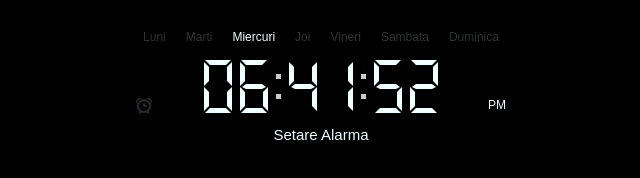
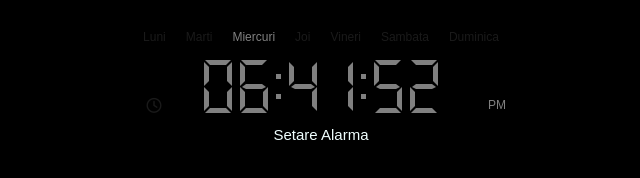
Before and after one commit to adrianf223/Desora, a website: page desora.ro/index.html in a window 1280 px wide. Shown: the whole page, without its empty margins (319-959 px from the left). Drawn offline with nearby package versions, Linux system fonts and the light colour scheme.

Commit message:
removed  img added fontawesome

```diff
--- a/appserver.js
+++ b/appserver.js
@@ -35,6 +35,7 @@ appServer.listen(port, function() {
 });
 
 appServer.use(express.static('node_modules/jquery/dist/'));
+appServer.use(express.static('node_modules/font-awesome/'));
 appServer.use(express.static('node_modules/moment/min/'));
 appServer.use(express.static(path.join(application_root,'desora.ro')));
 
--- a/desora.ro/css/style.css
+++ b/desora.ro/css/style.css
@@ -42,6 +42,8 @@ aside {
     padding: 40px 20px 20px;
     height: 54px;
     zoom: 1;
+    background-color: black;
+    color: gray;
 }
 
 @media screen and (max-width: 420){
@@ -50,36 +52,82 @@ aside {
     }
 }
 
+/* The dots */
+#ceas .cifre div span {
+    background-color: gray;
+    border-color: gray;
+}
+
+#ceas .cifre div.douapuncte {
+    width: 5px;
+}
+
+#ceas .cifre div.douapuncte:before,
+#ceas .cifre div.douapuncte:after {
+    width: 5px;
+    height: 5px;
+    content: '';
+    position: absolute;
+    left: 0;
+    top: 14px;
+    background-color:gray;
+}
+
+#ceas .cifre div.douapuncte:after {
+    top: 34px;
+}
+
+
+/*  Alarma */
+#ceas .alarma {
+    width: 16px;
+    height: 16px;
+    bottom: 20px;
+    /* background: url('../img/alarm_light.jpg'); */
+    /* background: url('../img/alarm_dark.jpg');     */
+    position: absolute;
+    opacity: 0.2;
+    left: 30px;
+}
+
+#ceas .alarma.active {
+    opacity: 1;
+}
 
 
 /*-------------------------
-	Dark color theme
+	Weekdays
 --------------------------*/
 
-#ceas.dark {
-    background-color: black;
-    color: azure;
-}
-
-/*
-#clock.dark:after{
-	box-shadow:0 4px 10px rgba(0,0,0,0.3);
-}
-*/
-
-#ceas.dark .cifre div span {
-    background-color: azure;
-    border-color: azure;
-}
-
-#ceas.dark .alarma {
-    background: url('../img/alarm_dark.jpg');
+#ceas .zile {
+    font-size: 12px;
+    position: absolute;
+    width: 100%;
+    top: 10px;
+    left: 0;
+    text-align: center;
 }
 
 
-#ceas.dark .cifre div.dots:before,
-#ceas.dark .cifre div.dots:after {
-    background-color: #cacaca;
+#ceas .zile span {
+    opacity: 0.2;
+    padding: 0 10px;
+}
+
+#ceas .zile span.active {
+    opacity: 1;
+}
+
+
+/*-------------------------
+		AM/PM
+--------------------------*/
+
+#ceas .zinoapte {
+    position: absolute;
+    bottom: 20px;
+    right: 20px;
+    font-size: 12px;
 }
 
 
@@ -110,134 +158,134 @@ aside {
     border: 5px solid transparent;
 }
 
-#ceas .cifre .d1 {
+#ceas .cifre .segment1 {
     height: 5px;
     width: 16px;
     top: 0;
     left: 6px;
 }
 
-#ceas .cifre .d1:before {
+#ceas .cifre .segment1:before {
     border-width: 0 5px 5px 0;
     border-right-color: inherit;
     left: -5px;
 }
 
-#ceas .cifre .d1:after {
+#ceas .cifre .segment1:after {
     border-width: 0 0 5px 5px;
     border-left-color: inherit;
     right: -5px;
 }
 
-#ceas .cifre .d2 {
+#ceas .cifre .segment2 {
     height: 5px;
     width: 16px;
     top: 24px;
     left: 6px;
 }
 
-#ceas .cifre .d2:before {
+#ceas .cifre .segment2:before {
     border-width: 3px 4px 2px;
     border-right-color: inherit;
     left: -8px;
 }
 
-#ceas .cifre .d2:after {
+#ceas .cifre .segment2:after {
     border-width: 3px 4px 2px;
     border-left-color: inherit;
     right: -8px;
 }
 
-#ceas .cifre .d3 {
+#ceas .cifre .segment3 {
     height: 5px;
     width: 16px;
     top: 48px;
     left: 6px;
 }
 
-#ceas .cifre .d3:before {
+#ceas .cifre .segment3:before {
     border-width: 5px 5px 0 0;
     border-right-color: inherit;
     left: -5px;
 }
 
-#ceas .cifre .d3:after {
+#ceas .cifre .segment3:after {
     border-width: 5px 0 0 5px;
     border-left-color: inherit;
     right: -5px;
 }
 
-#ceas .cifre .d4 {
+#ceas .cifre .segment4 {
     width: 5px;
     height: 14px;
     top: 7px;
     left: 0;
 }
 
-#ceas .cifre .d4:before {
+#ceas .cifre .segment4:before {
     border-width: 0 5px 5px 0;
     border-bottom-color: inherit;
     top: -5px;
 }
 
-#ceas .cifre .d4:after {
+#ceas .cifre .segment4:after {
     border-width: 0 0 5px 5px;
     border-left-color: inherit;
     bottom: -5px;
 }
 
-#ceas .cifre .d5 {
+#ceas .cifre .segment5 {
     width: 5px;
     height: 14px;
     top: 7px;
     right: 0;
 }
 
-#ceas .cifre .d5:before {
+#ceas .cifre .segment5:before {
     border-width: 0 0 5px 5px;
     border-bottom-color: inherit;
     top: -5px;
 }
 
-#ceas .cifre .d5:after {
+#ceas .cifre .segment5:after {
     border-width: 5px 0 0 5px;
     border-top-color: inherit;
     bottom: -5px;
 }
 
-#ceas .cifre .d6 {
+#ceas .cifre .segment6 {
     width: 5px;
     height: 14px;
     top: 32px;
     left: 0;
 }
 
-#ceas .cifre .d6:before {
+#ceas .cifre .segment6:before {
     border-width: 0 5px 5px 0;
     border-bottom-color: inherit;
     top: -5px;
 }
 
-#ceas .cifre .d6:after {
+#ceas .cifre .segment6:after {
     border-width: 0 0 5px 5px;
     border-left-color: inherit;
     bottom: -5px;
 }
 
-#ceas .cifre .d7 {
+#ceas .cifre .segment7 {
     width: 5px;
     height: 14px;
     top: 32px;
     right: 0;
 }
 
-#ceas .cifre .d7:before {
+#ceas .cifre .segment7:before {
     border-width: 0 0 5px 5px;
     border-bottom-color: inherit;
     top: -5px;
 }
 
-#ceas .cifre .d7:after {
+#ceas .cifre .segment7:after {
     border-width: 5px 0 0 5px;
     border-top-color: inherit;
     bottom: -5px;
@@ -246,182 +294,112 @@ aside {
 
 /* 1 */
 
-#ceas .cifre div.one .d5,
-#ceas .cifre div.one .d7 {
+#ceas .cifre div.unu .segment5,
+#ceas .cifre div.unu .segment7 {
     opacity: 1;
 }
 
 /* 2 */
 
-#ceas .cifre div.two .d1,
-#ceas .cifre div.two .d5,
-#ceas .cifre div.two .d2,
-#ceas .cifre div.two .d6,
-#ceas .cifre div.two .d3 {
+#ceas .cifre div.doi .segment1,
+#ceas .cifre div.doi .segment5,
+#ceas .cifre div.doi .segment2,
+#ceas .cifre div.doi .segment6,
+#ceas .cifre div.doi .segment3 {
     opacity: 1;
 }
 
 /* 3 */
 
-#ceas .cifre div.three .d1,
-#ceas .cifre div.three .d5,
-#ceas .cifre div.three .d2,
-#ceas .cifre div.three .d7,
-#ceas .cifre div.three .d3 {
+#ceas .cifre div.trei .segment1,
+#ceas .cifre div.trei .segment5,
+#ceas .cifre div.trei .segment2,
+#ceas .cifre div.trei .segment7,
+#ceas .cifre div.trei .segment3 {
     opacity: 1;
 }
 
 /* 4 */
 
-#ceas .cifre div.four .d5,
-#ceas .cifre div.four .d2,
-#ceas .cifre div.four .d4,
-#ceas .cifre div.four .d7 {
+#ceas .cifre div.patru .segment5,
+#ceas .cifre div.patru .segment2,
+#ceas .cifre div.patru .segment4,
+#ceas .cifre div.patru .segment7 {
     opacity: 1;
 }
 
 /* 5 */
 
-#ceas .cifre div.five .d1,
-#ceas .cifre div.five .d2,
-#ceas .cifre div.five .d4,
-#ceas .cifre div.five .d3,
-#ceas .cifre div.five .d7 {
+#ceas .cifre div.cinci .segment1,
+#ceas .cifre div.cinci .segment2,
+#ceas .cifre div.cinci .segment4,
+#ceas .cifre div.cinci .segment3,
+#ceas .cifre div.cinci .segment7 {
     opacity: 1;
 }
 
 /* 6 */
 
-#ceas .cifre div.six .d1,
-#ceas .cifre div.six .d2,
-#ceas .cifre div.six .d4,
-#ceas .cifre div.six .d3,
-#ceas .cifre div.six .d6,
-#ceas .cifre div.six .d7 {
+#ceas .cifre div.sase .segment1,
+#ceas .cifre div.sase .segment2,
+#ceas .cifre div.sase .segment4,
+#ceas .cifre div.sase .segment3,
+#ceas .cifre div.sase .segment6,
+#ceas .cifre div.sase .segment7 {
     opacity: 1;
 }
 
 
 /* 7 */
 
-#ceas .cifre div.seven .d1,
-#ceas .cifre div.seven .d5,
-#ceas .cifre div.seven .d7 {
+#ceas .cifre div.sapte .segment1,
+#ceas .cifre div.sapte .segment5,
+#ceas .cifre div.sapte .segment7 {
     opacity: 1;
 }
 
 /* 8 */
 
-#ceas .cifre div.eight .d1,
-#ceas .cifre div.eight .d2,
-#ceas .cifre div.eight .d3,
-#ceas .cifre div.eight .d4,
-#ceas .cifre div.eight .d5,
-#ceas .cifre div.eight .d6,
-#ceas .cifre div.eight .d7 {
+#ceas .cifre div.opt .segment1,
+#ceas .cifre div.opt .segment2,
+#ceas .cifre div.opt .segment3,
+#ceas .cifre div.opt .segment4,
+#ceas .cifre div.opt .segment5,
+#ceas .cifre div.opt .segment6,
+#ceas .cifre div.opt .segment7 {
     opacity: 1;
 }
 
 /* 9 */
 
-#ceas .cifre div.nine .d1,
-#ceas .cifre div.nine .d2,
-#ceas .cifre div.nine .d3,
-#ceas .cifre div.nine .d4,
-#ceas .cifre div.nine .d5,
-#ceas .cifre div.nine .d7 {
+#ceas .cifre div.noua .segment1,
+#ceas .cifre div.noua .segment2,
+#ceas .cifre div.noua .segment3,
+#ceas .cifre div.noua .segment4,
+#ceas .cifre div.noua .segment5,
+#ceas .cifre div.noua .segment7 {
     opacity: 1;
 }
 
 /* 0 */
 
-#ceas .cifre div.zero .d1,
-#ceas .cifre div.zero .d3,
-#ceas .cifre div.zero .d4,
-#ceas .cifre div.zero .d5,
-#ceas .cifre div.zero .d6,
-#ceas .cifre div.zero .d7 {
+#ceas .cifre div.zero .segment1,
+#ceas .cifre div.zero .segment3,
+#ceas .cifre div.zero .segment4,
+#ceas .cifre div.zero .segment5,
+#ceas .cifre div.zero .segment6,
+#ceas .cifre div.zero .segment7 {
     opacity: 1;
 }
 
 
-/* The dots */
-
-#ceas .cifre div.dots {
-    width: 5px;
-}
-
-#ceas .cifre div.dots:before,
-#ceas .cifre div.dots:after {
-    width: 5px;
-    height: 5px;
-    content: '';
-    position: absolute;
-    left: 0;
-    top: 14px;
-}
-
-#ceas .cifre div.dots:after {
-    top: 34px;
-}
-
-
-/*  Alarma */
-#ceas .alarma {
-    width: 16px;
-    height: 16px;
-    bottom: 20px;
-    background: url('../img/alarm_light.jpg');
-    position: absolute;
-    opacity: 0.2;
-}
-
-#ceas .alarma.active {
-    opacity: 1;
-}
-
-
-/*-------------------------
-	Weekdays
---------------------------*/
-
-#ceas .weekdays {
-    font-size: 12px;
-    position: absolute;
-    width: 100%;
-    top: 10px;
-    left: 0;
-    text-align: center;
-}
-
-
-#ceas .weekdays span {
-    opacity: 0.2;
-    padding: 0 10px;
-}
-
-#ceas .weekdays span.active {
-    opacity: 1;
-}
-
-
-/*-------------------------
-		AM/PM
---------------------------*/
-
-#ceas .zinoapte {
-    position: absolute;
-    bottom: 20px;
-    right: 20px;
-    font-size: 12px;
-}
 
 
 /*-------------------------
 		Button
 --------------------------*/
 
-.button-holder {
+.pozitie-butoane {
     text-align: center;
     vertical-align: middle;
     margin-top: 10px;
@@ -429,18 +407,14 @@ aside {
 
 a.buton {
     background-color: orangered;
-
     border: 1px solid orangered;
     border-radius: 2px;
-
     box-shadow: 0 2px 2px #ccc;
-
     color: #fff;
     text-decoration: none !important;
     padding: 15px 20px;
     display: inline-block;
     cursor: pointer;
-
     position: relative;
     z-index: 1;
 }
@@ -449,7 +423,7 @@ a.buton {
     opacity: 0.9;
 } */
 
-.alarm-button {
+.buton-setare {
     display: hidden;
     color: azure;
     margin-top: 5px;
@@ -460,7 +434,7 @@ a.buton {
     cursor: pointer;
 }
 
-a:hover + .alarm-button, .alarm-button:hover{
+a:hover + .buton-setare, .buton-setare:hover{
     position: relative;
     color: white;
     background-color: orangered;
@@ -482,7 +456,7 @@ a:hover + .alarm-button, .alarm-button:hover{
     z-index: 10;
 }
 
-#msg-alarma, #time-is-up {
+#msg-alarma, #timpul-a-expirat {
     width: 500px;
     height: 375px;
     background-color: white;
@@ -535,12 +509,12 @@ a:hover + .alarm-button, .alarm-button:hover{
     background-color: white;
 }
 
-#msg-alarma .button-holder {
+#msg-alarma .pozitie-butoane {
     padding-top: 50px;
     padding-bottom: 0;
 }
 
-#msg-alarma .button-holder .buton {
+#msg-alarma .pozitie-butoane .buton {
     box-shadow: 0 2px 2px #eee;
     padding: 13px 22px;
     margin: 3px;
@@ -548,12 +522,10 @@ a:hover + .alarm-button, .alarm-button:hover{
 
 .buton.blue {
     background-color: blue;
-
-
     border-color: blue;
 }
 
-#msg-alarma .close {
+#msg-alarma .inchide {
     width: 36px;
     height: 36px;
     background: url('../img/close.png');
@@ -564,16 +536,16 @@ a:hover + .alarm-button, .alarm-button:hover{
 }
 
 
-#time-is-up {
+#timpul-a-expirat {
     height: 240px;
 }
 
-#time-is-up h2 {
+#timpul-a-expirat h2 {
     padding: 60px 0 40px;
     font-size: 30px;
 }
 
-#time-is-up .buton {
+#timpul-a-expirat .buton {
     padding: 12px 20px;
     box-shadow: 0 2px 2px #eee;
 }
--- a/desora.ro/index.html
+++ b/desora.ro/index.html
@@ -4,20 +4,20 @@
 <head>
     <meta charset="utf-8" />
     <title>Desora</title>
-    <link href="css/style.css" rel="stylesheet" />
+    <link rel="stylesheet" href="css/font-awesome.min.css">
+    <link rel="stylesheet" href="css/style.css"/>
 </head>
 
 <body>
 
-    <div id="ceas" class="dark">
-        <!-- <div class="display"> -->
-            <div class="weekdays"></div>
+    <div id="ceas">
+            <div class="zile"></div>
             <div class="zinoapte"></div>
-            <div class="alarma"></div>
+            <!-- <div class="alarma fa fa-car"></div>     -->
+            <i class="alarma fa fa-clock-o" aria-hidden="true"></i>
             <div class="cifre"></div>
-        <!-- </div> -->
-        <div class="button-holder">
-        <a class="alarm-button">Setare Alarma</a>
+        <div class="pozitie-butoane">
+        <a class="buton-setare">Setare Alarma</a>
     </div>
     </div>
 
@@ -30,52 +30,45 @@
 
             <h2>Setare alarma</h2>
 
-            <label class="hours">
-					Ore
+            <label class="ore">Ore
 					<input type="number" value="0" min="0" />
 				</label>
 
-            <label class="minutes">
-					Minute
+            <label class="minute">Minute
 					<input type="number" value="0" min="0" />
 				</label>
 
-            <label class="seconds">
-					Secunde
+            <label class="secunde">Secunde
 					<input type="number" value="0" min="0" />
 				</label>
 
-            <div class="button-holder">
+            <div class="pozitie-butoane">
                 <a id="alarma-setare" class="buton blue">Setare</a>
                 <a id="alarma-stergere" class="buton red">Stergere</a>
             </div>
 
-            <a class="close"></a>
+            <a class="inchide"></a>
 
         </div>
 
     </div>
 
     <div class="panou-alarma">
-
-        <div id="time-is-up">
-
+        <div id="timpul-a-expirat">
             <h2>Timpul a expirat!</h2>
-
-            <div class="button-holder">
+            <div class="pozitie-butoane">
                 <a class="buton blue">Inchide</a>
             </div>
-
         </div>
-
     </div>
 
-    <audio id="alarm-ring" preload>
+
+    <audio id="sunatoare" preload>
 			<source src="audio/DigitalAlarm.ogg" type="audio/mpeg" />
-		</audio>
+    </audio>
 
     <!-- <footer>
-        <span class="close"></span>
+        <span class="inchide"></span>
     </footer> -->
 
     <script src="jquery.min.js"></script>
--- a/desora.ro/js/script.js
+++ b/desora.ro/js/script.js
@@ -8,14 +8,14 @@ $(function(){
 	var	msgSetareAlarma = $('#msg-alarma').parent();
 	var	setareAlarma = $('#alarma-setare');
 	var	stragereAlarma = $('#alarma-stergere');
-	var	timpulAExpirat = $('#time-is-up').parent();
+	var	timpulAExpirat = $('#timpul-a-expirat').parent();
 
 	// This will hold the number of seconds left
 	// until the alarm should go off
 	var secundeDeScurs = -1;
 
 	// Map digits to their names (this will be an array)
-	var numeleCifrelor = 'zero one two three four five six seven eight nine'.split(' ');
+	var numeleCifrelor = 'zero unu doi trei patru cinci sase sapte opt noua'.split(' ');
 
 	// This object will hold the digit elements
 	var cifre = {};
@@ -29,12 +29,12 @@ $(function(){
 
 	$.each(pozitii, function(index, pozitie){
 		if(pozitie == ':'){
-			locCifre.append('<div class="dots">');
+			locCifre.append('<div class="douapuncte">');
 		}
 		else{
 			var locIndicator = $('<div>');
 			for(var i=1; i<8; i++){
-				locIndicator.append('<span class="d' + i + '">');
+				locIndicator.append('<span class="segment' + i + '">');
 		}
 			// Set the digits as key:value pairs in the digits object
 			cifre[pozitie] = locIndicator;
@@ -47,13 +47,13 @@ $(function(){
 
 	// Add the weekday names
 	var numeZile = 'Luni Marti Miercuri Joi Vineri Sambata Duminica'.split(' '),
-		locZile = ceas.find('.weekdays');
+		locZile = ceas.find('.zile');
 
 	$.each(numeZile, function(index, zile){
 		locZile.append('<span>' + zile + '</span>');
 	});
 
-	var zile = ceas.find('.weekdays span');
+	var zile = ceas.find('.zile span');
 
 
 	// Run a timer every second and update the clock
@@ -110,7 +110,7 @@ $(function(){
 			// Play the alarm sound. This will fail
 			// in browsers which don't support HTML5 audio
 			try{
-				$('#alarm-ring')[0].play();
+				$('#sunatoare')[0].play();
 			}
 			catch(e){}
 
@@ -131,14 +131,14 @@ $(function(){
 
 	// Handle setting and clearing alamrs
 
-	$('.alarm-button').click(function(){
+	$('.buton-setare').click(function(){
 
 		// Show the dialog
 		msgSetareAlarma.trigger('show');
 
 	});
 
-	msgSetareAlarma.find('.close').click(function(){
+	msgSetareAlarma.find('.inchide').click(function(){
 		msgSetareAlarma.trigger('hide')
 	});
 
--- a/package.json
+++ b/package.json
@@ -20,6 +20,7 @@
         "mysql": "^2.15.0",
         "mysql-json": "^0.1.2",
         "path": "^0.12.7",
-        "vhost": "^3.0.2"
+        "vhost": "^3.0.2",
+        "font-awesome": "*"
     }
 }
```
Also changed, not shown: desora.ro/img/alarm_btn.png (deleted), desora.ro/img/alarm_dark.jpg (deleted), desora.ro/img/alarm_light.jpg (deleted), desora.ro/img/bg.jpg (deleted), desora.ro/img/close.png (deleted), 1 other file.
